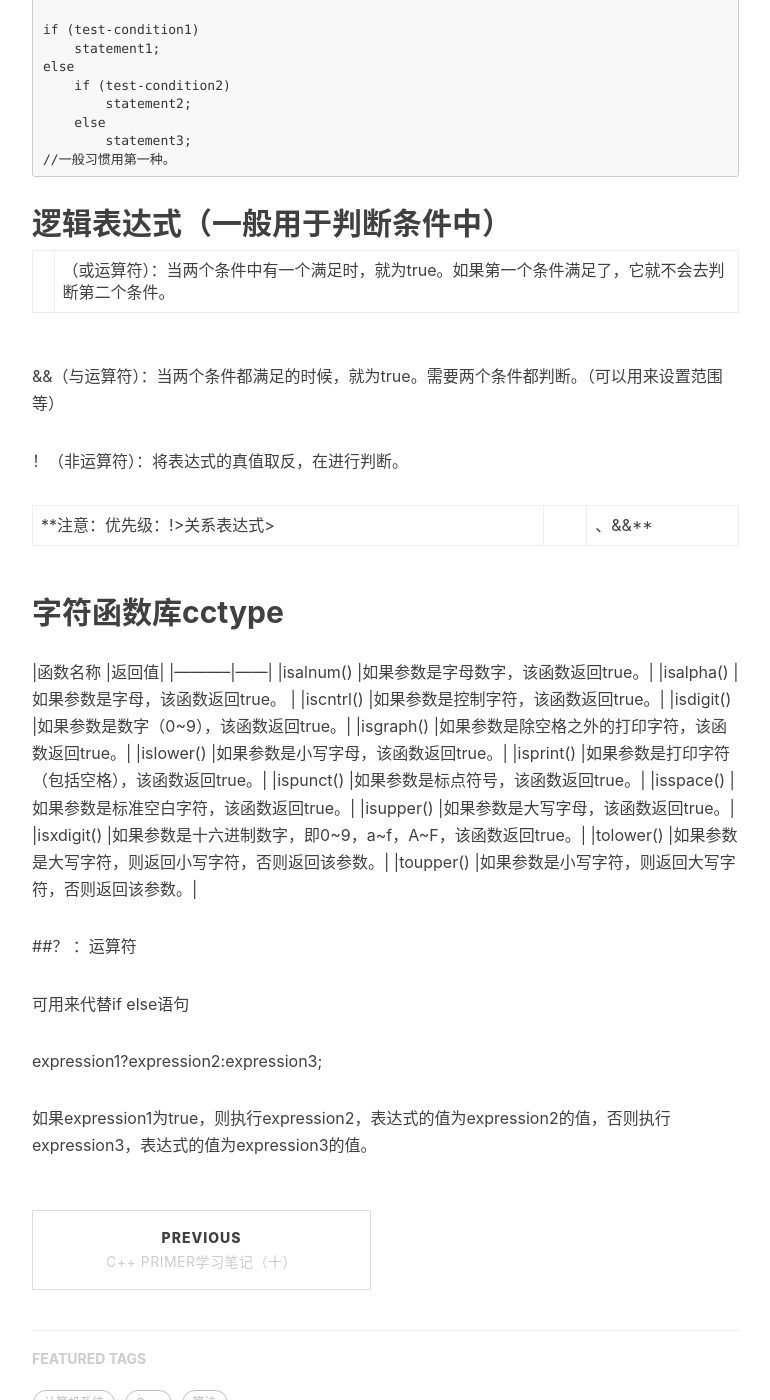
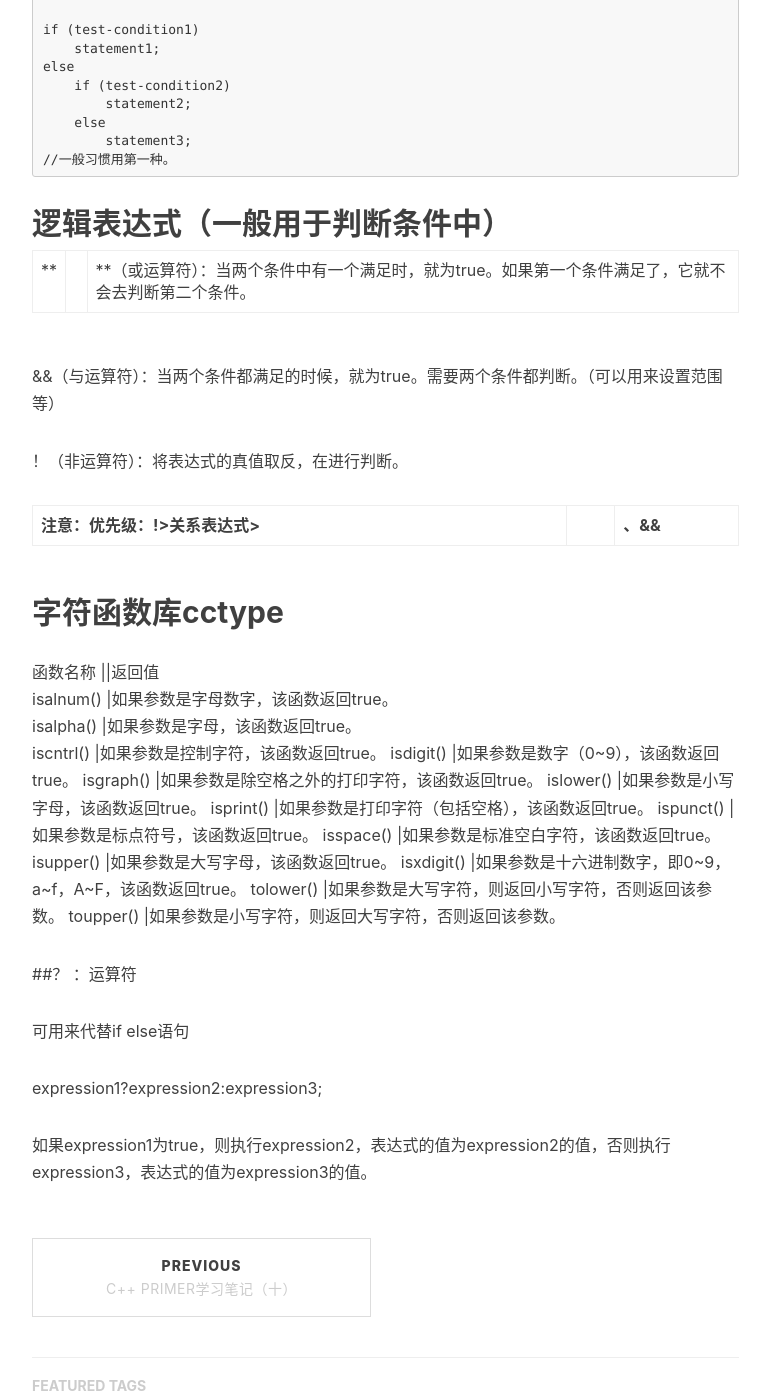
Before and after one commit to Hkaren78/Hkaren78.github.io, a Jekyll site: the page built from _posts/2019-02-21-C++Primer11.md, in a window 1280 px wide and 1400 px high, scrolled down 1436 px. Shown: the whole window, without its empty margins (233-1003 px from the left). Built offline with Jekyll 4.4.1, drawn with Linux system fonts in a browser that asks for light colours; nearby versions of some CDN libraries; comment, search, counter and statistics services are not loaded.

```diff
--- a/_posts/2019-02-21-C++Primer11.md
+++ b/_posts/2019-02-21-C++Primer11.md
@@ -57,30 +57,29 @@ if语句两种格式：if和if else。if语句让程序能够决定是否应执
 
 ## 逻辑表达式（一般用于判断条件中）
 
-||（或运算符）：当两个条件中有一个满足时，就为true。如果第一个条件满足了，它就不会去判断第二个条件。
+**||**（或运算符）：当两个条件中有一个满足时，就为true。如果第一个条件满足了，它就不会去判断第二个条件。
 
 &&（与运算符）：当两个条件都满足的时候，就为true。需要两个条件都判断。（可以用来设置范围等）
 
 ！（非运算符）：将表达式的真值取反，在进行判断。
 
-**注意：优先级：!>关系表达式>||、&&**
+**注意：优先级：!>关系表达式>**||**、&&**
 
 ## 字符函数库cctype
-|函数名称 	|返回值|
-|-----------|------|
-|isalnum() 	|如果参数是字母数字，该函数返回true。|
-|isalpha() 	|如果参数是字母，该函数返回true。    |
-|iscntrl() 	|如果参数是控制字符，该函数返回true。|
-|isdigit() 	|如果参数是数字（0~9），该函数返回true。|
-|isgraph() 	|如果参数是除空格之外的打印字符，该函数返回true。|
-|islower() 	|如果参数是小写字母，该函数返回true。|
-|isprint() 	|如果参数是打印字符（包括空格），该函数返回true。|
-|ispunct() 	|如果参数是标点符号，该函数返回true。|
-|isspace() 	|如果参数是标准空白字符，该函数返回true。|
-|isupper() 	|如果参数是大写字母，该函数返回true。|
-|isxdigit() |如果参数是十六进制数字，即0~9，a~f，A~F，该函数返回true。|
-|tolower() 	|如果参数是大写字符，则返回小写字符，否则返回该参数。|
-|toupper() 	|如果参数是小写字符，则返回大写字符，否则返回该参数。|
+函数名称 	||返回值
+isalnum() 	|如果参数是字母数字，该函数返回true。
+isalpha() 	|如果参数是字母，该函数返回true。
+iscntrl() 	|如果参数是控制字符，该函数返回true。
+isdigit() 	|如果参数是数字（0~9），该函数返回true。
+isgraph() 	|如果参数是除空格之外的打印字符，该函数返回true。
+islower() 	|如果参数是小写字母，该函数返回true。
+isprint() 	|如果参数是打印字符（包括空格），该函数返回true。
+ispunct() 	|如果参数是标点符号，该函数返回true。
+isspace() 	|如果参数是标准空白字符，该函数返回true。
+isupper() 	|如果参数是大写字母，该函数返回true。
+isxdigit()  |如果参数是十六进制数字，即0~9，a~f，A~F，该函数返回true。
+tolower() 	|如果参数是大写字符，则返回小写字符，否则返回该参数。
+toupper() 	|如果参数是小写字符，则返回大写字符，否则返回该参数。
 
 ##？ ：运算符
 
```
